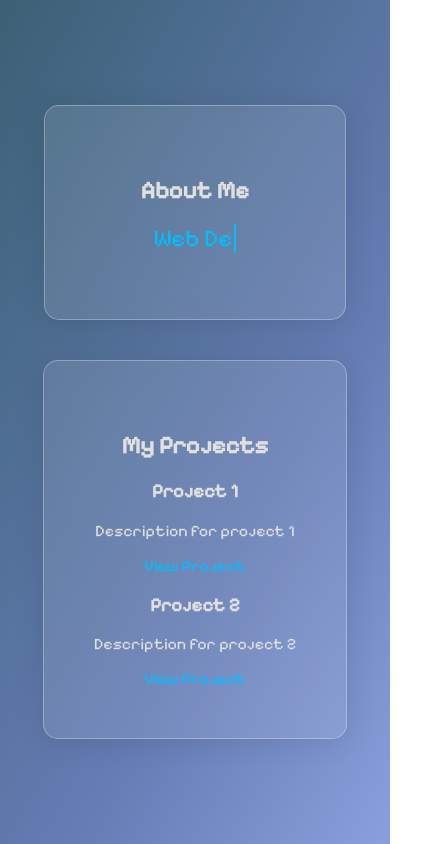
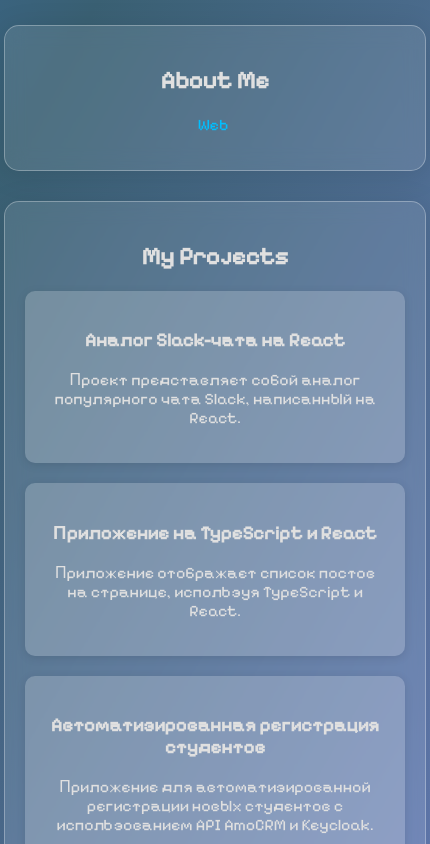
Before and after one commit to ilyasilkin27/ilya-silkin-portfolio, a React (Create React App) app: page / in a window 390 px wide. Shown: the top 844 px of the page, 430 px wide, since content can reach past the window. Built offline with nearby package versions, Linux system fonts and the light colour scheme.

Commit message:
update design

```diff
--- a/src/components/Projects.tsx
+++ b/src/components/Projects.tsx
@@ -3,16 +3,29 @@ import '../styles/projects.css';
 
 const projects = [
     {
-        title: 'Project 1',
-        description: 'Description for project 1',
-        link: 'https://example.com/project1'
+        title: 'Аналог Slack-чата на React',
+        description: 'Проект представляет собой аналог популярного чата Slack, написанный на React.',
     },
     {
-        title: 'Project 2',
-        description: 'Description for project 2',
-        link: 'https://example.com/project2'
+        title: 'Приложение на TypeScript и React',
+        description: 'Приложение отображает список постов на странице, используя TypeScript и React.',
     },
-    // Add more projects here
+    {
+        title: 'Автоматизированная регистрация студентов',
+        description: 'Приложение для автоматизированной регистрации новых студентов с использованием API AmoCRM и Keycloak.',
+    },
+    {
+        title: 'Консольное приложение для парсинга расписания',
+        description: 'Консольное приложение, которое парсит сайт расписания и подсчитывает количество часов у преподавателей (JS и сторонние библиотеки).',
+    },
+    {
+        title: 'RSS-агрегатор',
+        description: 'Приложение RSS-агрегатор с деплоем на Vercel. Проект нацелен на отработку таких навыков, как: работа с DOM, webpack, Bootstrap, AJAX.',
+    },
+    {
+        title: 'Консольное приложение для вычисления различий в JSON/YML/YAML',
+        description: 'Приложение принимает JSON/YML/YAML документы и вычисляет их различия. Проект нацелен на отработку навыков парсинга и форматирования данных, проектирования архитектуры приложений, работы с деревьями и написания unit-тестов.',
+    },
 ];
 
 const Projects: React.FC = () => {
@@ -24,7 +37,6 @@ const Projects: React.FC = () => {
                     <div key={index} className="project-card">
                         <h3>{project.title}</h3>
                         <p>{project.description}</p>
-                        <a href={project.link} target="_blank" rel="noopener noreferrer">View Project</a>
                     </div>
                 ))}
             </div>
--- a/src/styles/about.css
+++ b/src/styles/about.css
@@ -1,8 +1,8 @@
 #about {
-    padding: 50px;
+    padding: 20px;
     margin: 20px;
-    min-width: 200px;
     max-width: 800px;
+    width: 100%;
     background: rgba(255, 255, 255, 0.1);
     border-radius: 15px;
     box-shadow: 0 4px 30px rgba(0, 0, 0, 0.1);
@@ -34,3 +34,27 @@ p b, .typewriter {
         opacity: 0;
     }
 }
+
+@media (max-width: 768px) {
+    #about {
+        padding: 30px;
+        margin: 10px;
+        width: calc(100% - 20px);
+    }
+
+    p b, .typewriter {
+        font-size: 1.2em;
+    }
+}
+
+@media (max-width: 480px) {
+    #about {
+        padding: 20px;
+        margin: 5px;
+        width: calc(100% - 10px);
+    }
+
+    p b, .typewriter {
+        font-size: 1em;
+    }
+}
--- a/src/styles/main.css
+++ b/src/styles/main.css
@@ -8,11 +8,12 @@ body {
     background: linear-gradient(120deg, #3a7bd5, #3a6073, #667db6, #a8c0ff);
     background-size: 200% 200%;
     animation: gradientAnimation 10s ease infinite;
-    height: 100vh;
+    min-height: 100vh;
     display: flex;
     justify-content: center;
     align-items: center;
     color: #e0e0e0; /* светло-серый цвет текста */
+    overflow-x: hidden; /* Убираем горизонтальный скролл */
 }
 
 @keyframes gradientAnimation {
@@ -24,9 +25,10 @@ body {
 .App {
     text-align: center;
     width: 100%;
-    height: 100%;
     display: flex;
     flex-direction: column;
     justify-content: center;
     align-items: center;
+    padding: 20px;
+    gap: 20px;
 }
--- a/src/styles/projects.css
+++ b/src/styles/projects.css
@@ -1,13 +1,29 @@
 #projects {
-    padding: 50px;
+    padding: 20px;
     margin: 20px;
     max-width: 800px;
+    width: 100%;
     background: rgba(255, 255, 255, 0.1);
     border-radius: 15px;
     box-shadow: 0 4px 30px rgba(0, 0, 0, 0.1);
     backdrop-filter: blur(10px);
     -webkit-backdrop-filter: blur(10px);
     border: 1px solid rgba(255, 255, 255, 0.3);
+    position: relative;
+    text-align: center;
+}
+
+.project-list {
+    display: flex;
+    flex-direction: column;
+    gap: 20px;
+}
+
+.project-card {
+    background: rgba(255, 255, 255, 0.2);
+    border-radius: 10px;
+    padding: 20px;
+    box-shadow: 0 2px 10px rgba(0, 0, 0, 0.1);
 }
 
 a {
@@ -18,3 +34,27 @@ a {
 a:hover {
     text-decoration: underline;
 }
+
+@media (max-width: 768px) {
+    #projects {
+        padding: 30px;
+        margin: 10px;
+        width: calc(100% - 20px);
+    }
+
+    .project-card {
+        font-size: 1.2em;
+    }
+}
+
+@media (max-width: 480px) {
+    #projects {
+        padding: 20px;
+        margin: 5px;
+        width: calc(100% - 10px);
+    }
+
+    .project-card {
+        font-size: 1em;
+    }
+}
```
